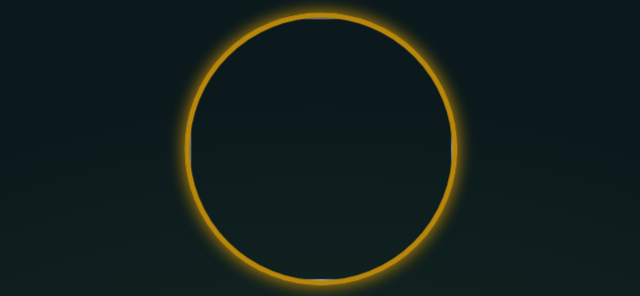
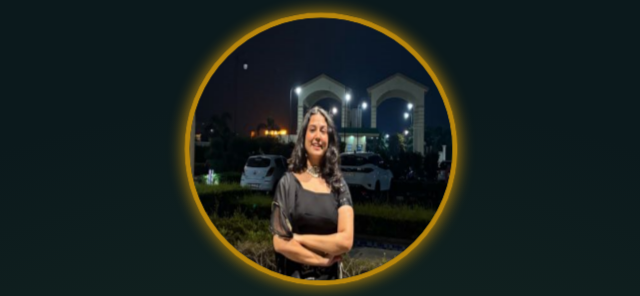
Before and after one commit to mohd-amaan2909/happybirthday, a plain HTML site: page index.html in a window 1280 px wide. Shown: the part 69-365 px from the top of the page, without its empty margins (319-959 px from the left). Drawn offline with Linux system fonts and the light colour scheme; files whose address does not match are found by name; a web font is replaced by a local one.

Commit message:
Updated index.html to correct the file path

```diff
--- a/index.html
+++ b/index.html
@@ -15,7 +15,7 @@
     <body>
     <div id="header">
     <h1 class="font1">Today is Tvisha's Birthday!!!</h1>
-    <img src="images/image.png" id="image">
+    <img src="image.png" id="image">
     <h2 class="font2" id="bday-age">22 Year's Old</h2>
     <h3 class="font2" id="bday-date">17.10.25</h3>
     </div>
@@ -37,4 +37,5 @@
 
     <div class="footer"><h1 class="luckiest-guy-regular">From Amaan:0</h1></div>
 </body>
+
 </html>
```
